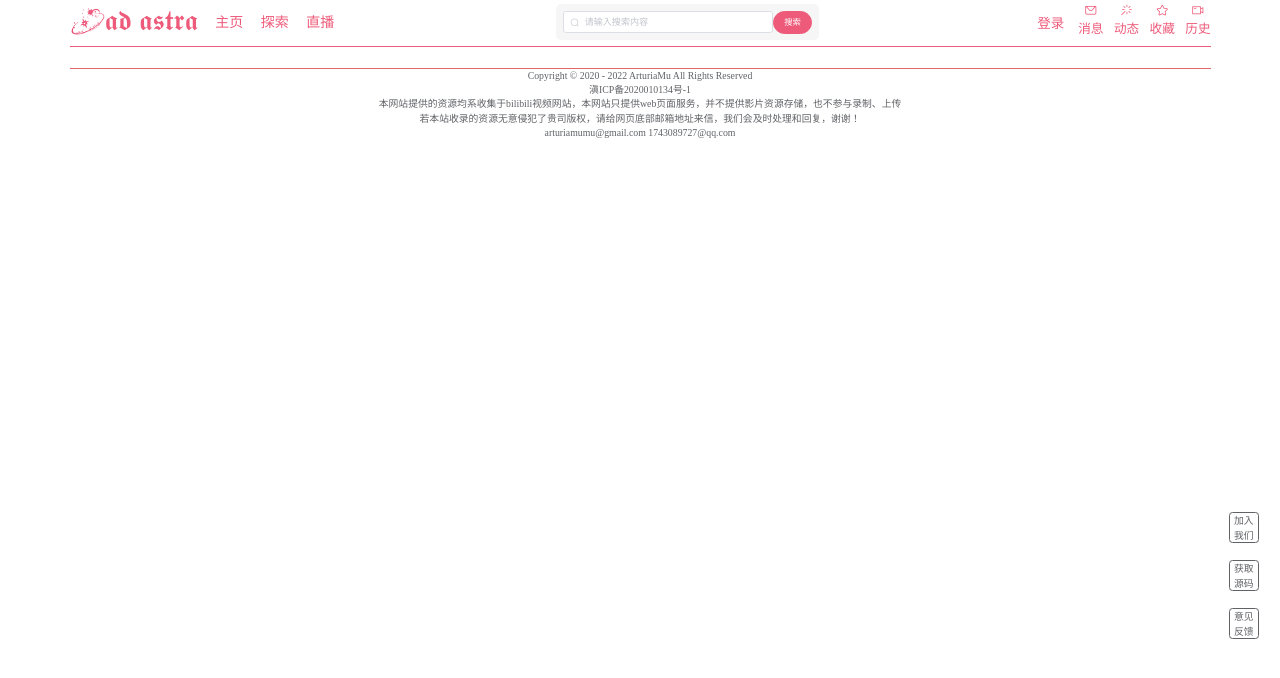
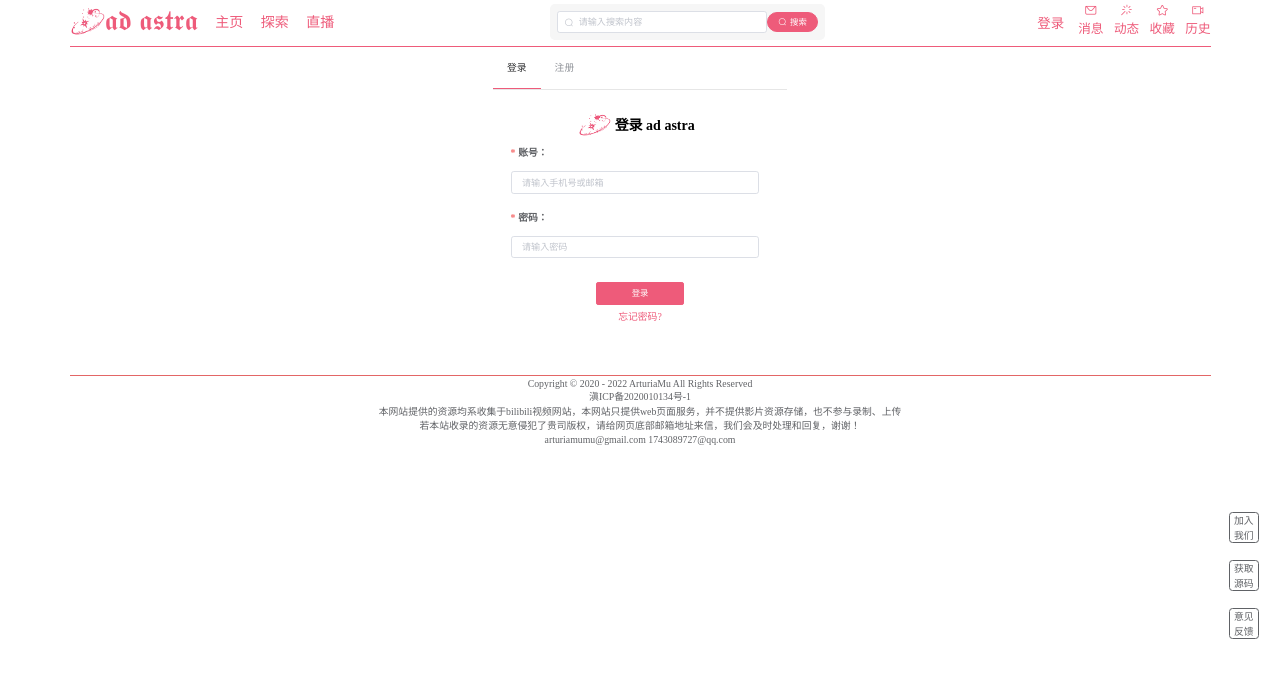
Before and after one commit to arturiamu/libilibi-web, a Vue app: page /account/login in a window 1280 px wide. Shown: the top 678 px of the page. Built offline with nearby package versions, Linux system fonts and the light colour scheme; no server answers.

Commit message:
login reg

```diff
--- a/src/components/Header.vue
+++ b/src/components/Header.vue
@@ -7,7 +7,6 @@
         <el-link :underline="false" type="primary" @click="goto('/')">主页</el-link>
         <el-link :underline="false" type="primary" @click="goto('/explore')">探索</el-link>
         <el-link :underline="false" type="primary" @click="goto('/live')">直播</el-link>
-
       </div>
     </div>
 
@@ -23,7 +22,7 @@
         </el-input>
       </div>
       <div id="search-bt" class="inl">
-        <el-button @click="search" size="small" type="primary" round>搜索</el-button>
+        <el-button icon="el-icon-search" @click="search" size="mini" type="primary" round>搜索</el-button>
       </div>
     </div>
     <div id="user" class="inl">
@@ -31,7 +30,7 @@
         <el-link v-if="$store.state.user.username" @click="goto('/user')" :underline="false" type="primary">
           {{ $store.state.user.username.substring(0, 5) }}
         </el-link>
-        <el-link @click="goto('/login')" v-else :underline="false" type="primary">登录</el-link>
+        <el-link @click="goto('/account')" v-else :underline="false" type="primary">登录</el-link>
       </div>
       <div id="appInfo" class="inl">
         <div id="message" class="inl app-info" @click="goto('/message')">
--- a/src/js/common.js
+++ b/src/js/common.js
@@ -1,13 +1,13 @@
 // const requestUrl = "http://adastra.isamumu.cn:9000"
 const requestUrl = "http://localhost:9000"
 const phone_re = /^1[3|4|5|6|7|8|9][0-9]{9}$/
+const mail_re = /^([a-zA-Z]|[0-9])(\w|\-)+@[a-zA-Z0-9]+\.([a-zA-Z]{2,4})$/
 const item_ps = 12
 const main = 13
 
 function getItems(that) {
     let url = requestUrl + "/item/all"
     that.$axios.get(url).then(resp => {
-        console.log(resp)
         that.$store.dispatch("ch_all_items", resp.data.data)
     })
 }
@@ -15,7 +15,6 @@ function getItems(that) {
 function getDefaultItems(that) {
     let url = requestUrl + "/item/default"
     that.$axios.get(url).then(resp => {
-        console.log(resp)
         that.$store.dispatch("ch_default_items", resp.data.data)
         that.$store.dispatch("ch_user_items", resp.data.data)
     })
@@ -24,15 +23,31 @@ function getDefaultItems(that) {
 function isLogin(that) {
     let url = requestUrl + "/user/isLogin"
     that.$axios.get(url).then(resp => {
-        that.$store.dispatch("ch_user", resp.data.data)
+        console.log(resp)
+        if (resp.data.state === 200) {
+            that.$store.dispatch("ch_user", resp.data.data)
+        }
     })
 }
 
 function getVerCode(that) {
-    let url = requestUrl + "/user/registerSMS"
-    if (phone_re.test(that.ruleForm.phone)) {
+    let url = requestUrl + "/user/registerVerify"
+    let account = ""
+    let ac = false
+    if (that.flag) {
+        account = that.ruleForm.account
+        if (phone_re.test(account)) {
+            ac = true
+        }
+    } else {
+        account = that.ruleForm.email
+        if (mail_re.test(account)) {
+            ac = true
+        }
+    }
+    if (ac) {
         that.$axios.post(url, {
-            account: that.ruleForm.phone
+            account: account,
         }).then(resp => {
             that.tokenId = resp.data.data
         })
@@ -58,13 +73,19 @@ function register(that, form) {
     console.log(that.checkedItems)
     that.$refs[form].validate((valid) => {
         if (valid) {
+            let user = {
+                username: that.ruleForm.username,
+                password: that.ruleForm.password,
+                items: that.checkedItems,
+            }
+            if (that.flag) {
+                user.account = that.ruleForm.account
+            } else {
+                user.account = that.ruleForm.email
+            }
+            console.log(user)
             that.$axios.post(url, {
-                user: {
-                    username: that.ruleForm.username,
-                    password: that.ruleForm.password,
-                    account: that.ruleForm.phone,
-                    items: that.checkedItems,
-                },
+                user: user,
                 verCode: that.ruleForm.ver
             }).then(resp => {
                 if (resp.data.state === 200) {
@@ -84,7 +105,7 @@ function login(that, form) {
     that.$refs[form].validate((valid) => {
         if (valid) {
             that.$axios.post(url, {
-                account: that.ruleForm.username,
+                account: that.ruleForm.account,
                 password: that.ruleForm.password
             }).then(resp => {
                 if (resp.data.state === 200) {
@@ -140,6 +161,10 @@ function play_video(that, video) {
             }
         })
     }
+    if (that.$store.state.user.id) {
+        console.log(that.$store.state.user.id)
+        console.log(video.aid)
+    }
 }
 
 function search(that, keyword) {
--- /dev/null
+++ b/src/views/Account.vue
@@ -0,0 +1,42 @@
+<template>
+  <div id="account">
+    <div id="menu">
+      <el-menu :default-active="activeIndex" class="el-menu-demo" mode="horizontal">
+        <el-menu-item index="1" @click="to('login')">登录</el-menu-item>
+        <el-menu-item index="2" @click="to('register')">注册</el-menu-item>
+      </el-menu>
+    </div>
+    <router-view></router-view>
+  </div>
+</template>
+
+<script>
+export default {
+  name: "Account",
+  data() {
+    return {
+      activeIndex: '1',
+    }
+  },
+  methods: {
+    to(target) {
+      if (target === 'login') {
+        this.$router.push('/account/login')
+      }
+      if (target === 'register') {
+        this.$router.push('/account/register')
+      }
+    }
+  },
+  mounted() {
+    this.to('login')
+  }
+}
+</script>
+
+<style scoped>
+#menu{
+  width: 420px;
+  margin: 0 auto;
+}
+</style>
--- a/src/views/Login.vue
+++ b/src/views/Login.vue
@@ -1,67 +1,129 @@
 <template>
-  <div id="login">
-    <div>
-      <el-link>用户登录</el-link>
+  <div id="border">
+    <div id="top">
+      <div id="top_total_length">
+        <img id="top_total_length_picture" src="../assets/logo.jpg">
+        <h4 style="display: inline"> 登录 ad astra</h4>
+      </div>
     </div>
-    <el-form :model="ruleForm" :rules="rules" ref="ruleForm" class="demo-ruleForm">
-      <el-form-item label="账号" prop="username">
-        <el-input size="mini" v-model="ruleForm.username" placeholder="请输入手机号或邮箱"></el-input>
-      </el-form-item>
-      <el-form-item label="密码" prop="password">
-        <el-input size="mini" v-model="ruleForm.password" show-password placeholder="请输入密码"></el-input>
-      </el-form-item>
-      <el-form-item>
-        <el-button size="mini" type="primary" @click="submitForm('ruleForm')" style="width: 100%">登录</el-button>
-        <div>
-          <el-link :underline="false" @click="register">首次使用？新用户注册</el-link>
+
+    <div id="nav">
+      <div id="nav_total_size">
+        <div id="nav_type">
+          <el-form :model="ruleForm" :rules="rules" label-position="top" ref="ruleForm" label-width="80px"
+                   class="demo-ruleForm">
+            <div id="nav_input">
+              <el-form-item label="账号：" prop="account" size="small">
+                <el-input v-model="ruleForm.account" placeholder="请输入手机号或邮箱" size="small"
+                          @keydown.native.enter="submitForm('ruleForm')"></el-input>
+              </el-form-item>
+              <el-form-item label="密码：" prop="password" size="small">
+                <el-input v-model="ruleForm.password" show-password placeholder="请输入密码" size="small"
+                          @keydown.native.enter="submitForm('ruleForm')"></el-input>
+              </el-form-item>
+            </div>
+          </el-form>
         </div>
-      </el-form-item>
-    </el-form>
+      </div>
+    </div>
+    <div id="button_size">
+      <el-button size="small" type="primary" @click="submitForm('ruleForm')" style="width: 30%">登录</el-button>
+      <div id="help_button">
+        <el-link :underline="false" type="primary">忘记密码?</el-link>
+      </div>
+    </div>
   </div>
+
 </template>
 
 <script>
 import {login} from "@/js/common";
 
 export default {
-  name: "Login",
+  name: 'Login',
+  methods: {
+    submitForm(formName) {
+      login(this, formName)
+    },
+    fail(message) {
+      this.$message.error({
+        message: message,
+      });
+    },
+  },
   data() {
     return {
       ruleForm: {
-        username: '',
-        password: '',
+        account: "",
+        password: "",
       },
       rules: {
-        username: [
-          {required: true, message: '请输入手机号或邮箱', trigger: 'blur'},
+        account: [
+          {required: true, message: '请输入账号', trigger: 'blur'},
         ],
         password: [
           {required: true, message: '请输入密码', trigger: 'blur'},
           {min: 8, max: 16, message: '长度在 8 到 16 个字符', trigger: 'blur'}
         ],
-      }
-    };
-  },
-  methods: {
-    fail(message) {
-      this.$message.error({
-        message: message,
-      });
-    },
-    register() {
-      this.$router.push("/register")
-    },
-    submitForm(formName) {
-      login(this, formName)
-    },
-  },
+      },
+    }
+  }
 }
 </script>
 
 <style scoped>
-#login {
-  margin: 20px auto;
-  width: 350px;
-  text-align: center;
+#border {
+  width: 420px;
+  height: 378px;
+  border-radius: 5px;
+  background-color: white;
+  font-weight: bold;
+  margin: 0 auto;
+}
+
+#top {
+  width: 250px;
+  height: 40px;
+  background-color: white;
+  margin: 0 auto;
+  padding-top: 30px;
+}
+
+#top_total_length {
+  width: 380px;
+  height: 40px;
+  margin-left: -125px;
+}
+
+#top_total_length_picture {
+  width: 47px;
+  height: 40px;
+  margin-left: 110px;
+
+}
+
+h4 {
+  position: relative;
+  top: -12px;
+  left: 0px;
+  font-size: 20px;
+}
+
+#nav_total_size {
+  width: 380px;
+  height: 205px;
+  margin-left: 20px;
+  margin-right: 10px;
+}
+
+#nav_input {
+  width: 355px;
+  text-align: left;
+  vertical-align: top;
+  padding: 5px;
+}
+
+#help_button {
+  margin-top: 5px;
 }
 </style>
--- a/src/views/Register.vue
+++ b/src/views/Register.vue
@@ -19,18 +19,27 @@
             <el-input v-model="ruleForm.re_pass" show-password placeholder="确认密码" size="small"></el-input>
           </el-form-item>
 
-          <el-form-item label="手机号：" prop="phone" size="small">
-            <el-input v-model="ruleForm.phone" placeholder="请输入手机号" size="small"></el-input>
-            <el-button :disabled="getCode" id="getVerCode" @click="sendCode" size="mini">{{ codeBtnWord }}
+          <el-form-item v-if="flag===true" label="手机号：" prop="account" size="small">
+            <el-input v-model="ruleForm.account" placeholder="请输入手机号" size="small"></el-input>
+            <el-button :disabled="getCode" class="getCode" @click="verCode" size="mini">{{ codeBtnWord }}
             </el-button>
           </el-form-item>
+
+          <el-form-item v-else label="邮箱：" prop="email" size="small">
+            <el-input v-model="ruleForm.email" placeholder="请输入邮箱" size="small"></el-input>
+            <el-button :disabled="getCode" class="getCode" @click="verCode" size="mini">{{ codeBtnWord }}
+            </el-button>
+          </el-form-item>
+
+          <el-button size="mini" icon="el-icon-refresh" type="primary" round @click="changeRegType">{{ tip }}
+          </el-button>
 
           <el-form-item class="inl" label="验证码：" prop="ver" size="small">
             <el-input v-model="ruleForm.ver" placeholder="请输入验证码" size="small"></el-input>
           </el-form-item>
 
           <el-form-item id="reg-bt" size="small" class="inl">
-            <el-button size="small" type="primary" @click="submitForm('ruleForm')">注册并登录</el-button>
+            <el-button size="mini" type="primary" @click="submitForm('ruleForm')">注册并登录</el-button>
           </el-form-item>
         </el-form>
       </div>
@@ -42,8 +51,9 @@
       </div>
       <div id="chose">
         <el-checkbox-group v-model="checkedItems">
-          <el-checkbox :border="true" size="small" v-for="it in this.$store.state.all_items" :label="it" :key="it.pid"
-                       style="margin: 6px">{{it.name }}
+          <el-checkbox :border="true" size="mini" v-for="it in items" :label="it" :key="it.pid" style="margin: 6px">{{
+              it.name
+            }}
           </el-checkbox>
         </el-checkbox-group>
       </div>
@@ -68,18 +78,20 @@ export default {
 
     return {
       checkedItems: [],
+      items: this.$store.state.all_items,
       isIndeterminate: true,
 
       getCode: false,
       codeBtnWord: '获取验证码',
       waitTime: 61,
-
-      tokenId: "",
+      flag: true,
+      tip: "邮箱验证",
       ruleForm: {
         username: '',
         password: '',
         re_pass: '',
-        phone: '',
+        account: '',
+        email: '',
         ver: '',
       },
       rules: {
@@ -95,57 +107,69 @@ export default {
           {min: 8, max: 16, message: '长度在 8 到 16 个字符', trigger: 'blur'},
           {validator: validatePass, trigger: "blur"},
         ],
-        phone: [
-          {required: true, message: '请输入有效手机号', trigger: 'blur', pattern: /^1[3|4|5|6|7|8|9][0-9]{9}$/},
+        account: [
+          {required: true, message: '请输入有效手机号', trigger: 'change', pattern: /^1[3|4|5|6|7|8|9][0-9]{9}$/},
         ],
+        email: [
+          {
+            required: true,
+            message: '请输入有效邮箱',
+            trigger: 'change',
+            pattern: /^([a-zA-Z]|[0-9])(\w|\-)+@[a-zA-Z0-9]+\.([a-zA-Z]{2,4})$/
+          }],
         ver: [
           {required: true, message: '请输入6位数字验证码', trigger: 'blur', pattern: /^\d{6}$/},
-        ],
+        ]
       }
-    };
+    }
   },
   computed: {},
   methods: {
+    fail(message) {
+      this.$message.error({
+        message: message,
+      });
+    },
     success() {
       this.$message({
         message: '注册成功，已为您自动登录！！！',
         type: 'success'
       });
     },
-    fail(message) {
-      this.$message.error({
-        message: message,
-      });
-    },
-    sendCode() {
+    verCode() {
       getVerCode(this)
     },
-    submitForm(formName) {
-      register(this, formName)
+    submitForm() {
+      register(this, 'ruleForm')
     },
+    changeRegType() {
+      this.flag = !this.flag
+      if (this.tip === "邮箱验证") {
+        this.tip = "手机验证"
+      } else {
+        this.tip = "邮箱验证"
+      }
+    }
   },
 }
 </script>
 
 <style scoped>
+
+#register {
+  margin: 0 auto;
+  width: 80%;
+}
+
 #reg-bt {
   position: relative;
-  left: 16%;
-}
-
-#info {
-  margin-top: 5px;
-}
-
-#chose {
-  margin-top: 5px;
+  left: 2px;
 }
 
 #userInfo {
-  width: 355px;
+  width: 295px;
   text-align: left;
   vertical-align: top;
-  padding: 5px;
 }
 
 #userItem {
@@ -153,19 +177,12 @@ export default {
   width: 14%;
   text-align: left;
   vertical-align: top;
-  padding: 5px;
 }
 
-#register {
-  margin: 20px auto;
-  width: 80%;
-}
-
-#getVerCode {
+.getCode {
   width: 100px;
   position: absolute;
   right: 2px;
   top: 3px;
 }
-
 </style>
```
Also changed, not shown: src/router/index.js (+33 -14 lines), src/views/Live.vue (+4 -4 lines), public/d.jpg (added), src/assets/d.jpg (added).
